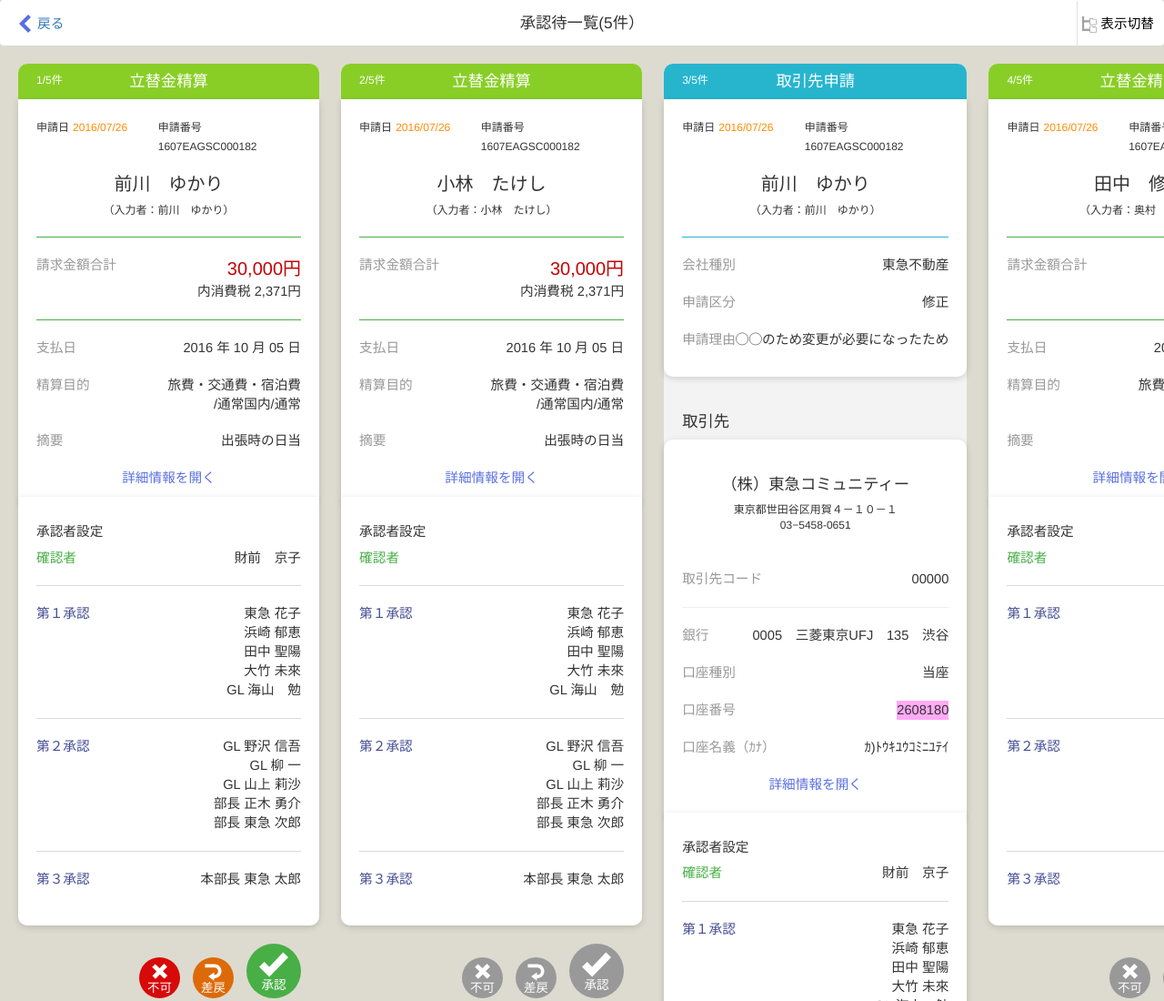
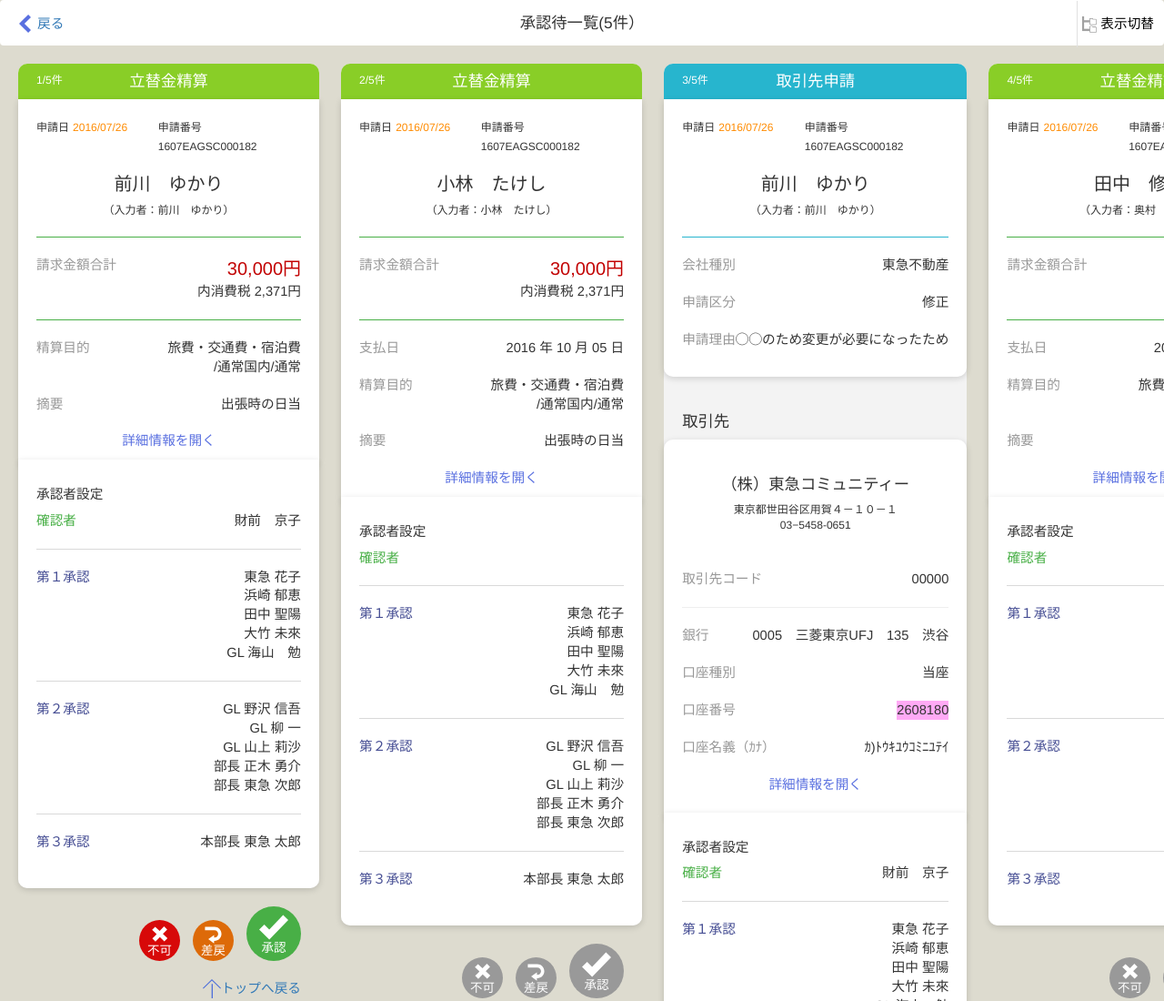
Before and after one commit to shiraku/tfhd-approval-sys-1481780350145, a website: page public/approval.html in a window 1280 px wide. Shown: the top 1100 px of the page at 91% size. Drawn offline with Linux system fonts and the light colour scheme; files that its build step writes are made by us from their sources.

Commit message:
no message

```diff
--- a/public/approval.html
+++ b/public/approval.html
@@ -82,10 +82,6 @@
                 <dd><strong class="card__expense">30,000円</strong><br>内消費税 2,371円</dd>
               </dl>
               <hr>
-              <dl class="clearfix">
-                <dt>支払日</dt>
-                <dd>2016 年 10 月 05 日</dd>
-              </dl>
               <dl class="clearfix">
                 <dt>精算目的</dt>
                 <dd>旅費・交通費・宿泊費<br>/通常国内/通常</dd>
```
